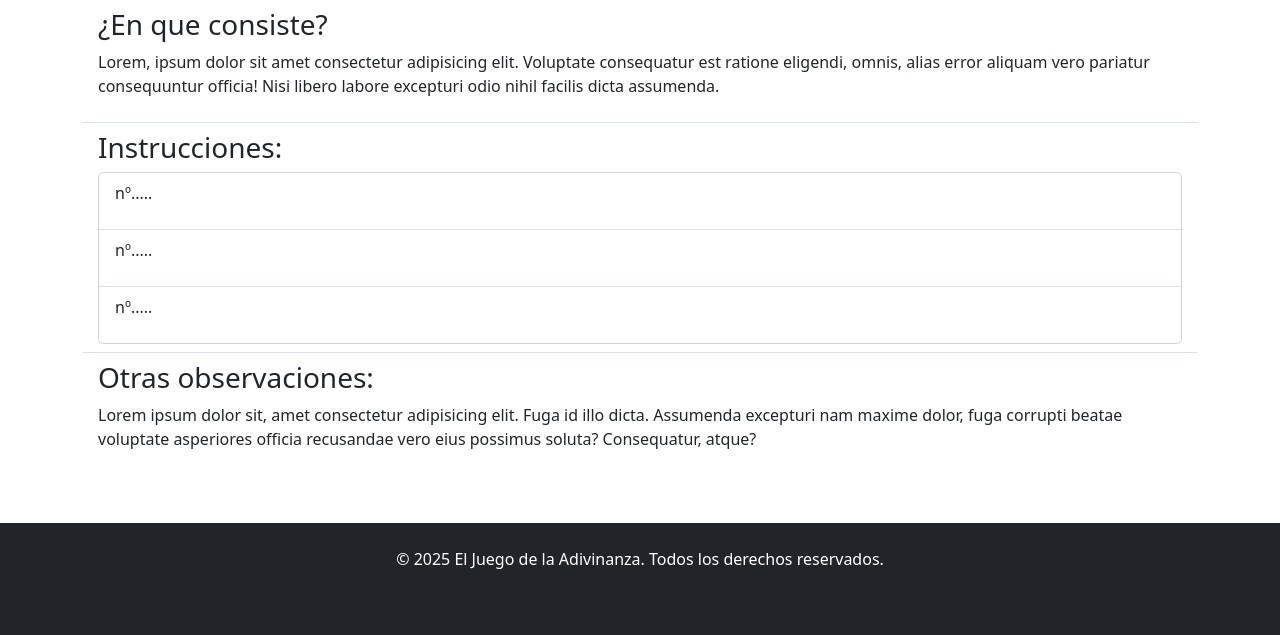
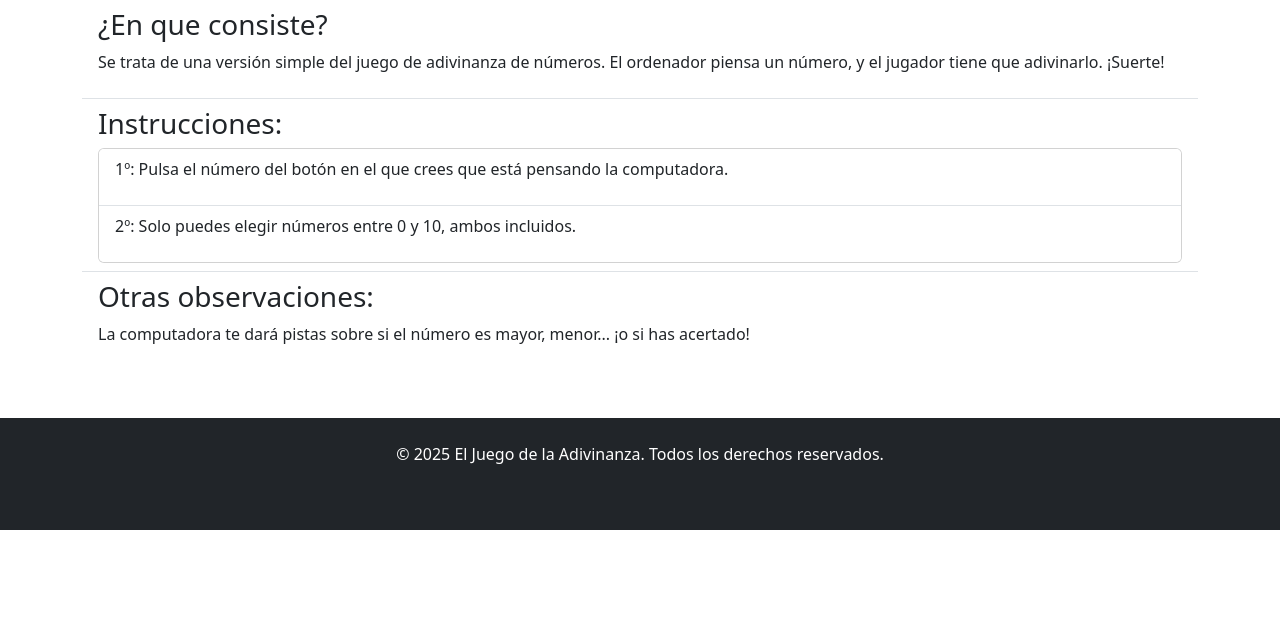
Before and after one commit to alexboni97/IW, a Spring Boot app: page / in a window 1280 px wide. Shown: the part 248-883 px from the top of the page. After the commit the page ends 778 px from the top, so only its background shows below. Run offline with Spring Boot 4, Linux system fonts and the light colour scheme; some of the project's set-up classes (security, data sources, template engines, error pages and the like) are left out, and stand-ins take their place.

Commit message:
Poniendo mi foto (que le gusta a Javi) y añadiendo reglas

```diff
--- a/demo/src/main/resources/templates/authors.html
+++ b/demo/src/main/resources/templates/authors.html
@@ -45,7 +45,7 @@
             </div>
             <div class="col-1"></div>
             <div class="card">
-                <img class="card-img-top" src="./images/SergioSanchez.JPG"alt="imagen de sergio"/>
+                <img class="card-img-top" src="./images/sergio.jpg"alt="imagen de sergio"/>
                 <div class="card-body text-center">
                     <h4 class="card-title">Sergio Sánchez Carrasco</h4>
                     <p class="card-text">sesanc15@ucm.es</p>
--- a/demo/src/main/resources/templates/index.html
+++ b/demo/src/main/resources/templates/index.html
@@ -35,20 +35,17 @@
         <ul class="list-group list-group-flush">
             <li class="list-group-item">
                 <h3>¿En que consiste?</h3>
-                <p>Lorem, ipsum dolor sit amet consectetur adipisicing elit. Voluptate consequatur est ratione eligendi, omnis, alias error aliquam vero pariatur consequuntur officia! Nisi libero labore excepturi odio nihil facilis dicta assumenda.</p>
+                <p>Se trata de una versión simple del juego de adivinanza de números. El ordenador piensa un número, y el jugador tiene que adivinarlo. ¡Suerte!</p>
             </li>
             <li class="list-group-item">
                 <h3>Instrucciones:</h3>
                 <div class="card">
                     <ul class="list-group list-group-flush">
                         <li class="list-group-item">
-                            <p>nº.....</p>
+                            <p>1º: Pulsa el número del botón en el que crees que está pensando la computadora. </p>
                         </li>
                         <li class="list-group-item">
-                            <p>nº.....</p>
-                        </li>
-                        <li class="list-group-item">
-                            <p>nº.....</p>
+                            <p>2º: Solo puedes elegir números entre 0 y 10, ambos incluidos.</p>
                         </li>
                     </ul>
                 </div>
@@ -56,7 +53,7 @@
             </li>
             <li class="list-group-item">
                 <h3>Otras observaciones:</h3>
-                <p>Lorem ipsum dolor sit, amet consectetur adipisicing elit. Fuga id illo dicta. Assumenda excepturi nam maxime dolor, fuga corrupti beatae voluptate asperiores officia recusandae vero eius possimus soluta? Consequatur, atque?</p>
+                <p>La computadora te dará pistas sobre si el número es mayor, menor... ¡o si has acertado! </p>
             </li>
         </ul>
     </section>
```
Also changed, not shown: demo/src/main/resources/static/images/SergioSanchez.JPG (deleted), demo/src/main/resources/static/images/sergio.JPG (added).
